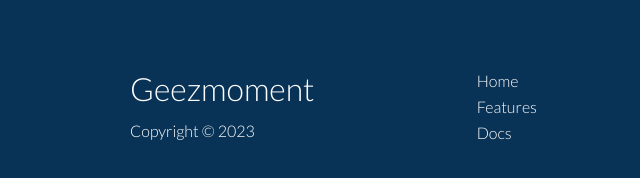
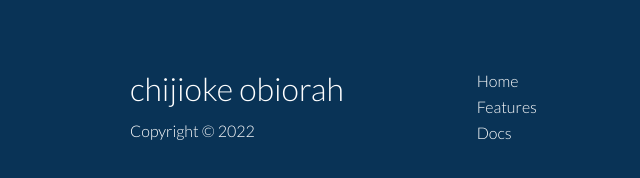
Before and after one commit to Mr12geez/Geezmoment-Hosting-Website, a plain HTML site: page features.html in a window 1280 px wide. Shown: the part 1295-1473 px from the top of the page, 0-640 px from the left. Drawn offline with Linux system fonts and the light colour scheme.

Commit message:
Update features.html

```diff
--- a/features.html
+++ b/features.html
@@ -98,9 +98,9 @@
     <footer class="footer bg-dark py-5">
         <div class="container grid grid-3">
             <div>
-                <h1>Geezmoment
+                <h1>chijioke obiorah
                 </h1>
-                <p>Copyright &copy; 2023</p>
+                <p>Copyright &copy; 2022</p>
             </div>
             <nav>
                 <ul>
```
